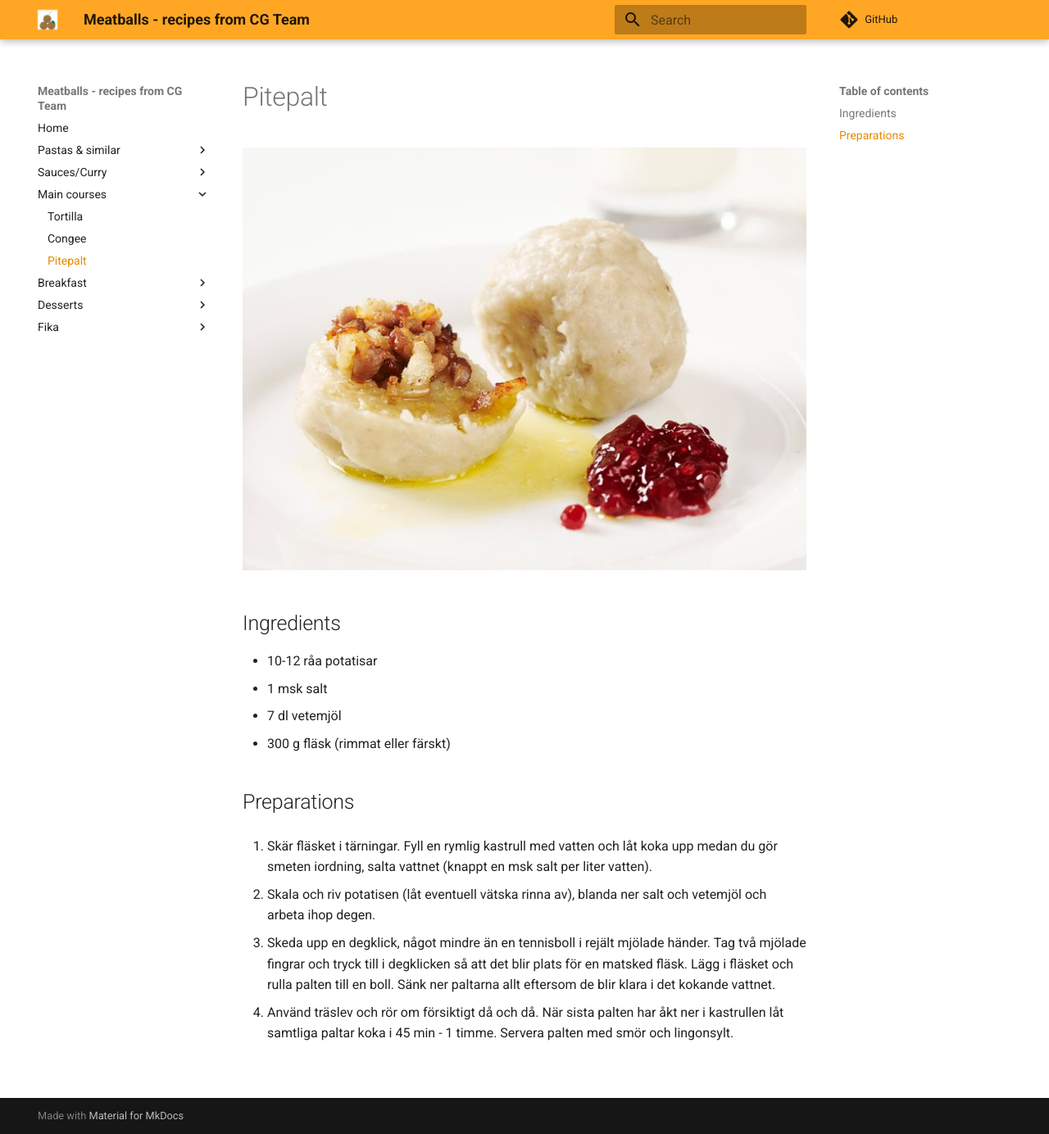
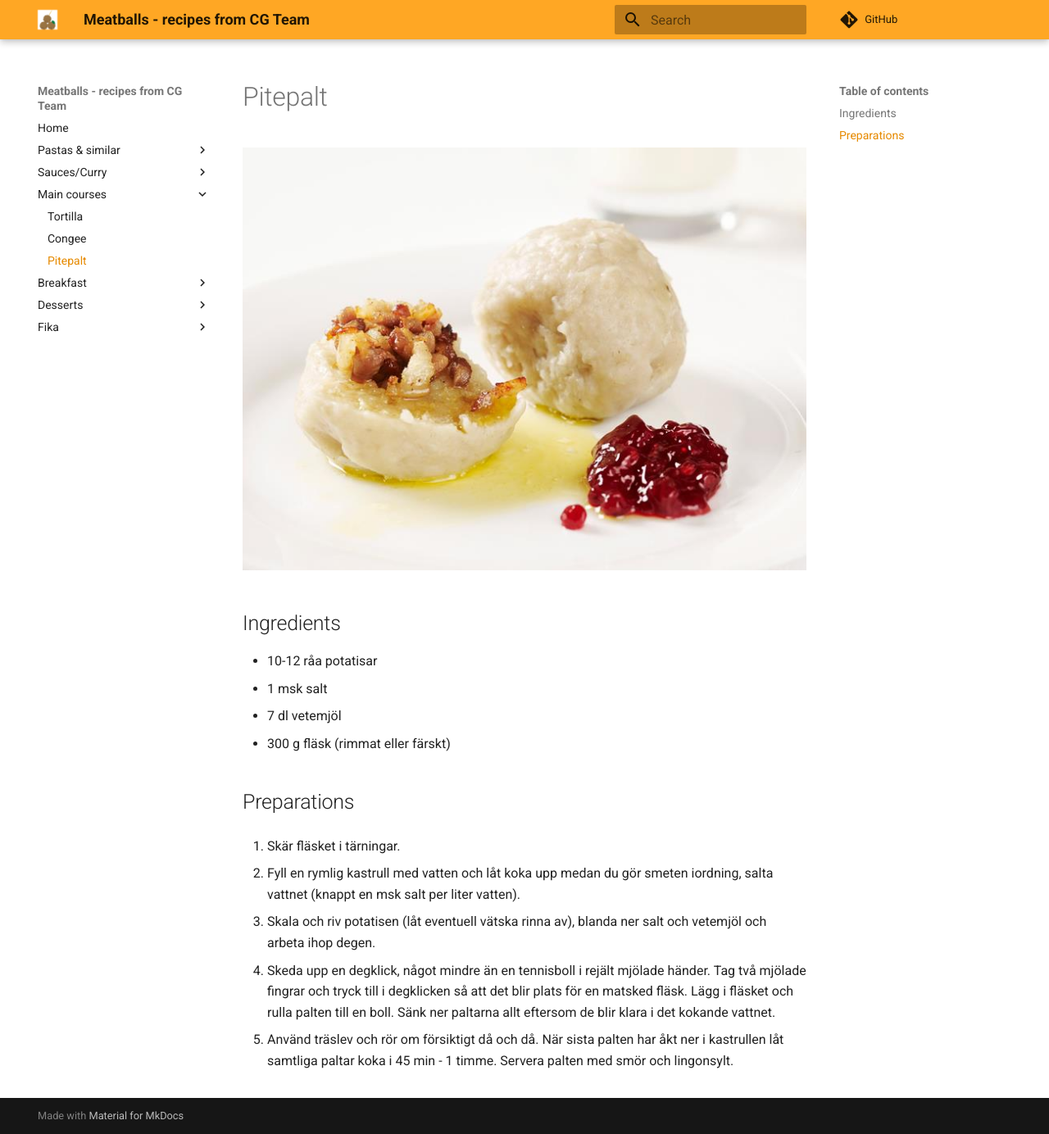
Before and after one commit to Clinical-Genomics/meatballs, an MkDocs documentation site: the page built from docs/main-courses/pitepalt.md, in a window 1280 px wide and 1384 px high. Shown: the whole window at 82% size. Built offline with MkDocs 1.6.1 and Material for MkDocs 9.7.7, drawn with Linux system fonts in a browser that asks for light colours; comment, search, counter and statistics services are not loaded; part of the change alters nothing that is shown.

```diff
--- a/docs/main-courses/pitepalt.md
+++ b/docs/main-courses/pitepalt.md
@@ -11,10 +11,12 @@
 
 ## Preparations
 
-1. Skär fläsket i tärningar. Fyll en rymlig kastrull med vatten och låt koka upp medan du gör smeten iordning, salta vattnet (knappt en msk salt per liter vatten).
+1. Skär fläsket i tärningar.
 
-2. Skala och riv potatisen (låt eventuell vätska rinna av), blanda ner salt och vetemjöl och arbeta ihop degen.
+2. Fyll en rymlig kastrull med vatten och låt koka upp medan du gör smeten iordning, salta vattnet (knappt en msk salt per liter vatten).
 
-3. Skeda upp en degklick, något mindre än en tennisboll i rejält mjölade händer. Tag två mjölade fingrar och tryck till i degklicken så att det blir plats för en matsked fläsk. Lägg i fläsket och rulla palten till en boll. Sänk ner paltarna allt eftersom de blir klara i det kokande vattnet.
+3. Skala och riv potatisen (låt eventuell vätska rinna av), blanda ner salt och vetemjöl och arbeta ihop degen.
 
-4. Använd träslev och rör om försiktigt då och då. När sista palten har åkt ner i kastrullen låt samtliga paltar koka i 45 min - 1 timme. Servera palten med smör och lingonsylt.
+4. Skeda upp en degklick, något mindre än en tennisboll i rejält mjölade händer. Tag två mjölade fingrar och tryck till i degklicken så att det blir plats för en matsked fläsk. Lägg i fläsket och rulla palten till en boll. Sänk ner paltarna allt eftersom de blir klara i det kokande vattnet.
+
+5. Använd träslev och rör om försiktigt då och då. När sista palten har åkt ner i kastrullen låt samtliga paltar koka i 45 min - 1 timme. Servera palten med smör och lingonsylt.
```
